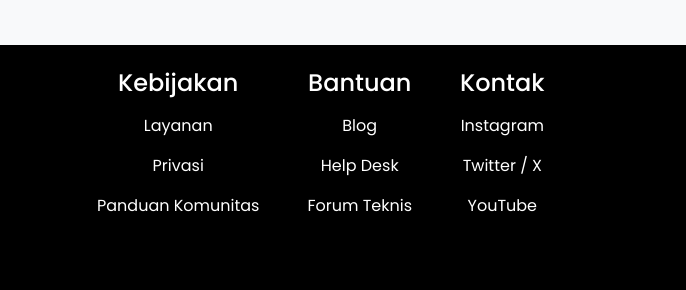
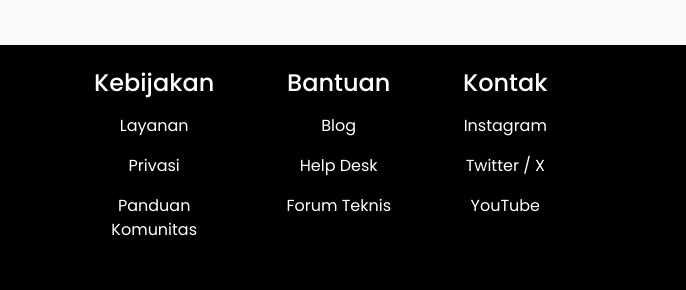
Before and after one commit to SadhowLearner/onStudy-landing-page, a website built with Parcel: page src/index.html in a window 1280 px wide. Shown: the part 2367-2657 px from the top of the page, 594-1280 px from the left. Built offline with nearby package versions, Linux system fonts and the light colour scheme.

Commit message:
fix: tweak footer again

```diff
--- a/src/index.html
+++ b/src/index.html
@@ -248,19 +248,19 @@
               </div>
             </div>
             <div class="d-lg-none">
-              <p style="text-align: justify;" class="text-white">
+              <p style="text-align: start;" class="text-white">
                 Kelompok 4 MejaKita Academy 2024
               </p>
             </div>
           </div>
         </div>
         <div class="col-12 col-lg-6 order-1 order-lg-2 mb-4 mb-lg-0">
-          <div class="d-flex justify-content-center align-items-start">
+          <div class="d-flex justify-content-around align-items-start">
             <div class="d-flex flex-column justify-content-center align-items-center mx-2 mx-lg-4">
               <h4 class="text-white mb-2">Kebijakan</h4>
               <a href="#" class="my-2 text-white text-decoration-none text-center">Layanan</a>
               <a href="#" class="my-2 text-white text-decoration-none text-center">Privasi</a>
-              <a href="#" class="my-2 text-white text-decoration-none text-center">Panduan Komunitas</a>
+              <a href="#" class="my-2 text-white text-decoration-none text-center">Panduan<br/>Komunitas</a>
             </div>
             <div class="d-flex flex-column justify-content-center align-items-center mx-2 mx-lg-4">
               <h4 class="text-white mb-2">Bantuan</h4>
```
